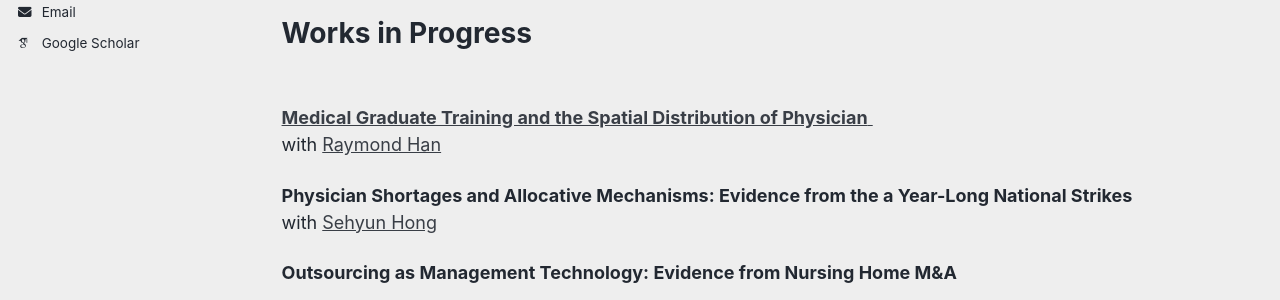
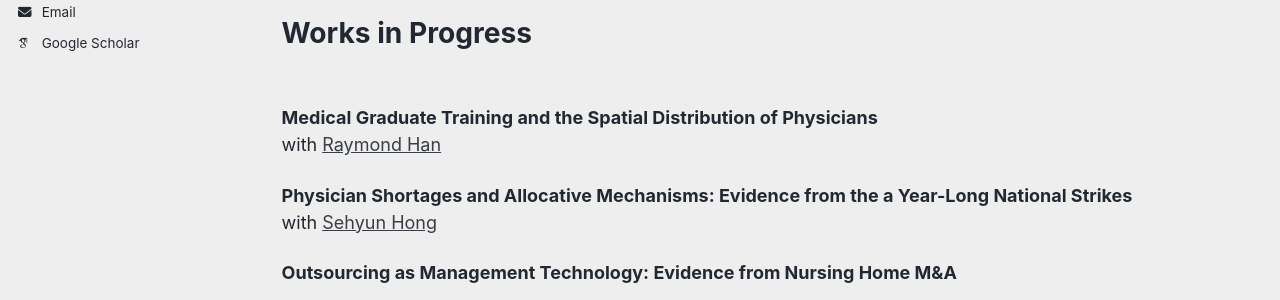
Before and after one commit to deanxli/deanxli.github.io, a Jekyll site: the page built from _pages/research.html, in a window 1280 px wide and 900 px high, scrolled down 630 px. Shown: the part 362-662 px from the top of the window. Built offline with Jekyll 4.4.1, drawn with Linux system fonts in a browser that asks for light colours; some web fonts are replaced; a script bundle is joined from its source files by our own code; library files that are not in the unit come from our copies.

Commit message:
Update research.html

```diff
--- a/_pages/research.html
+++ b/_pages/research.html
@@ -89,7 +89,7 @@ author_profile: true
 
 <section style="margin-top: 3rem;">
 <p>
-    <a href="https://files.deanxli.com/gdpr.pdf" target="_blank" title=“Medical Graduate Training and the Spatial Distribution of Physician”><b>Medical Graduate Training and the Spatial Distribution of Physician</b>&nbsp;</a>&nbsp;&nbsp;
+    <b>Medical Graduate Training and the Spatial Distribution of Physicians</b>
     <br>
     with <a href="https://raymondwhan.github.io/" target="_blank" title="Raymond Han">Raymond Han</a>&nbsp;&nbsp;
 </p>
```
